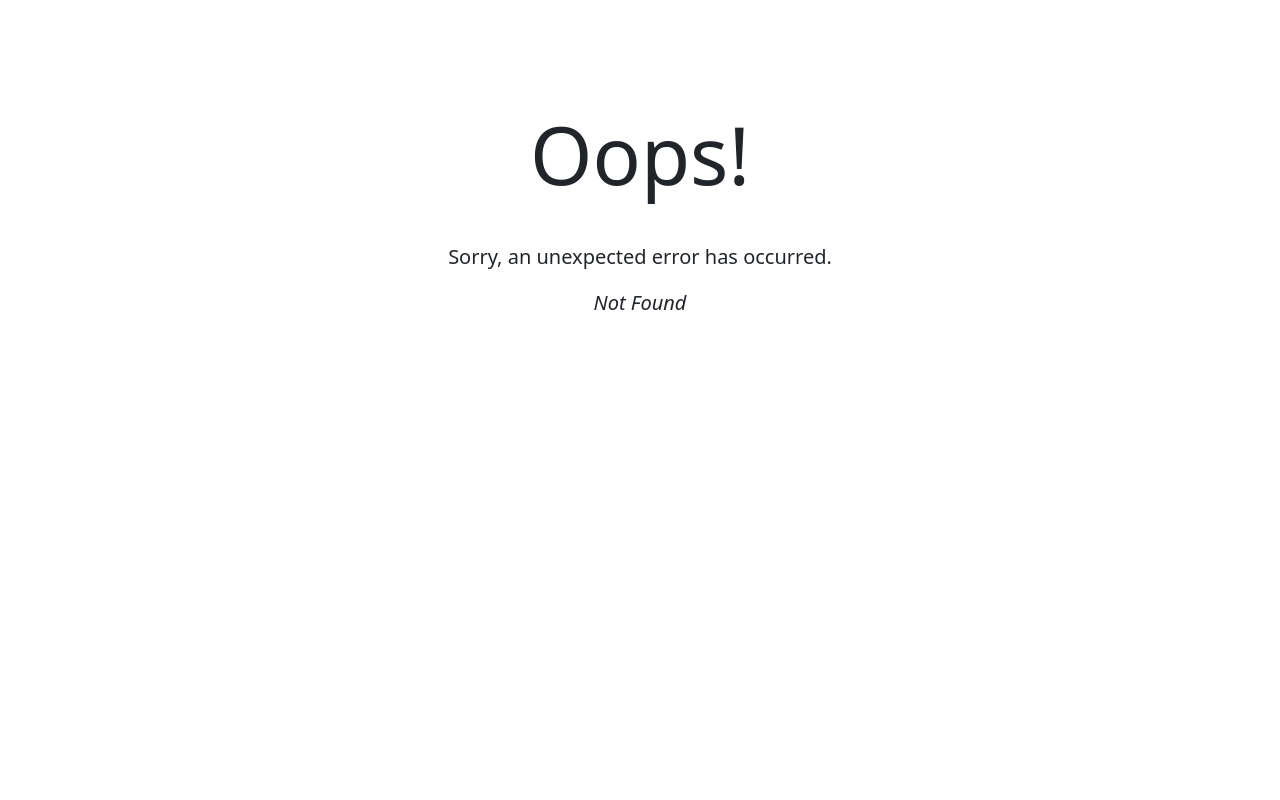
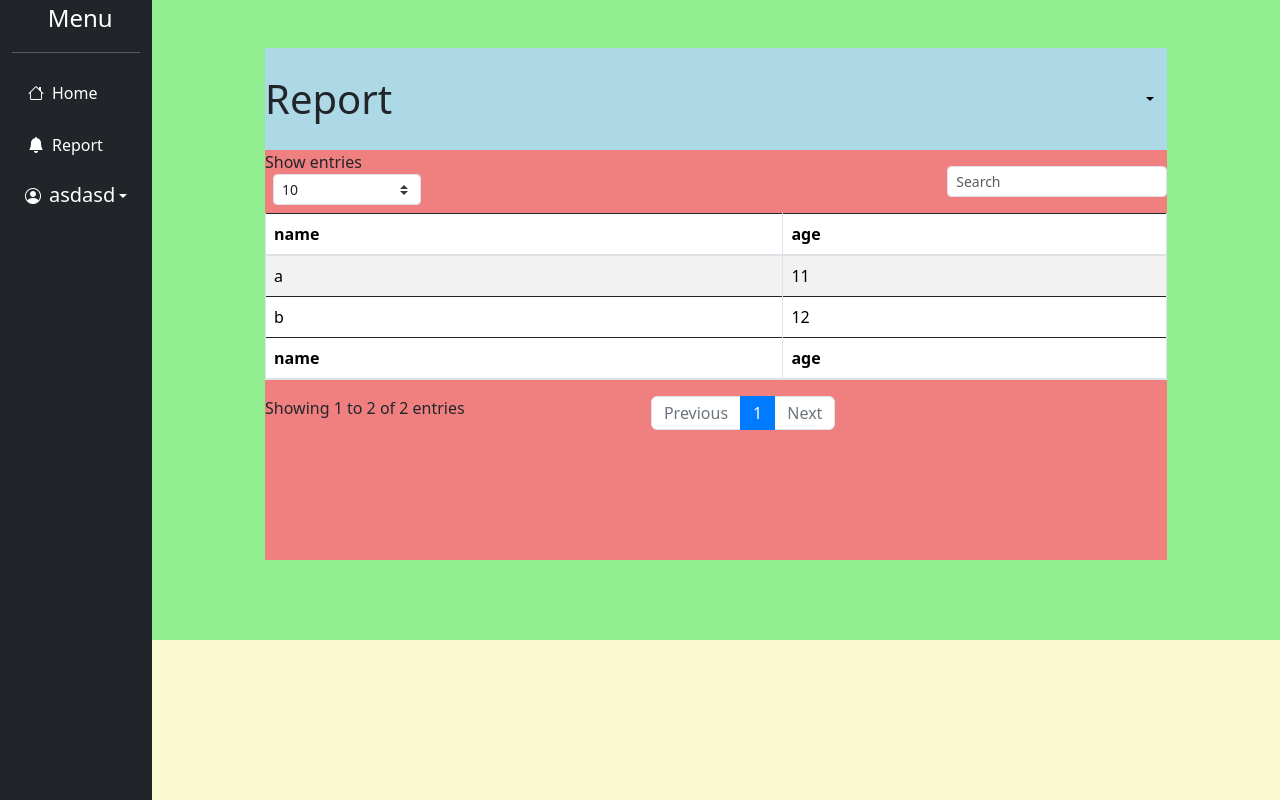
Before and after one commit to sophonwit379/Games-Commu, a React (Vite) app in the folder GameCommu-Client/: page /admin/table in a window 1280 px wide. Before the commit this address had no page. Built offline with nearby package versions, Linux system fonts and the light colour scheme.

Commit message:
AdminPageDraft1

```diff
--- a/GameCommu-Client/index.html
+++ b/GameCommu-Client/index.html
@@ -15,6 +15,7 @@
     />
     <script src="https://code.jquery.com/jquery-3.6.0.min.js"></script>
     <script src="https://maxcdn.bootstrapcdn.com/bootstrap/4.5.2/js/bootstrap.min.js"></script>
+    <link rel="stylesheet" href="https://cdn.jsdelivr.net/npm/bootstrap-icons@1.10.5/font/bootstrap-icons.css">
     <title>Vite + React</title>
   </head>
   <body>
--- a/GameCommu-Client/package.json
+++ b/GameCommu-Client/package.json
@@ -15,10 +15,12 @@
     "@reduxjs/toolkit": "^1.9.5",
     "axios": "^1.5.0",
     "bootstrap": "^5.3.1",
+    "bootstrap-icons": "^1.10.5",
     "formik": "^2.4.3",
     "json-server": "^0.17.3",
     "localforage": "^1.10.0",
     "match-sorter": "^6.3.1",
+    "mdbreact": "^5.2.0",
     "react": "^18.2.0",
     "react-bootstrap": "^2.8.0",
     "react-dom": "^18.2.0",
--- /dev/null
+++ b/GameCommu-Client/src/pages/AdminPage/AdminPage.css
@@ -0,0 +1,53 @@
+.AdminPageAll-con {
+  background: lightgoldenrodyellow;
+  display: flex;
+  flex-direction: row;
+  width: 100%;
+}
+.AdminPageSide-con {
+  background: lightblue;
+}
+.AdminPageHead-con {
+  background: lightblue;
+  display: flex;
+  flex-direction: row;
+  justify-content: space-between;
+  margin: auto;
+  align-items: center;
+  height: 20%;
+  width: 100%;
+
+}
+
+.AdminPageMain-con {
+  background: lightcoral;
+  width: 80%;
+  max-height: 80%;
+  overflow: hidden;
+
+  flex-direction: column;
+}
+.customTable{
+  width: 100%;
+}
+
+.AdminPageContent-con {
+  background: lightgreen;
+  width: 100%;
+  max-height: 80%;
+  display: flex;
+  justify-content: center;
+}
+.listStyle {
+  list-style: none;
+  background: lightpink;
+}
+.PageHeadButton-con .btn.dropdown-toggle::after {
+  border-color: black transparent transparent transparent;
+}
+.AdminPageContent {
+  flex-grow: 1;
+  display: flex;
+  justify-content: center;
+  width: 80%;
+}
--- /dev/null
+++ b/GameCommu-Client/src/pages/AdminPage/AdminPage.jsx
@@ -0,0 +1,23 @@
+import React from "react";
+import "./AdminPage.css";
+import SideBarMenu from "./SideBarMenu";
+import TablePages from "./TablePages";
+import HomePage from "../HomePage/HomePage";
+import { Routes, Route } from "react-router-dom";
+
+function AdminPage() {
+  return (
+    <div className="AdminPageAll-con">
+      <div className="AdminPageSide-con">
+        <SideBarMenu />
+      </div>
+      <div className="AdminPageContent">
+        <Routes>
+          <Route path="/table" element={<TablePages />} />
+        </Routes>
+      </div>
+    </div>
+  );
+}
+
+export default AdminPage;
--- /dev/null
+++ b/GameCommu-Client/src/pages/AdminPage/SideBarMenu.css
@@ -0,0 +1,3 @@
+#parentM li a:hover{
+    background: lightblue;
+}
--- /dev/null
+++ b/GameCommu-Client/src/pages/AdminPage/SideBarMenu.jsx
@@ -0,0 +1,75 @@
+import React from "react";
+import "bootstrap/js/dist/collapse";
+import "bootstrap/js/dist/dropdown";
+import "./SideBarMenu.css";
+import "bootstrap/dist/js/bootstrap.bundle.min.js";
+import { Link } from "react-router-dom";
+
+function SideBarMenu() {
+  return (
+    <div className="container-fluid">
+      <div className="row">
+        <div className="col-auto col-sm bg-dark d-flex flex-column min-vh-100 vw-30">
+          <a
+            className="text-decoration-none ms-2 d-flex align-item-center text-white d-none d-sm-inline text-center"
+            role="button" style={{ pointerEvents: 'none' }}
+          >
+            <span className="fs-4 ">
+              Menu
+            </span>
+          </a>
+          <hr className="text-white d-none d-sm-block"></hr>
+          <ul className="nav nav-pills flex-column mt-2 mt-sm-0" id="parentM">
+            <li className="nav-item my-1 py-2 py-sm-0">
+              <button
+                href="#"
+                className="text-decoration-none nav-link text-white text-center text-sm-start"
+                aria-current="page"
+              >
+                <i className="bi bi-house"></i>
+                <span className="ms-2 d-none d-sm-inline">
+                  <Link to="/admin" className="text-white text-decoration-none">Home</Link>
+                </span>
+              </button>
+            </li>
+            <li className="nav-item my-1 py-2 py-sm-0">
+              <button
+                href="#"
+                className="nav-link text-white my-1 text-center text-sm-start"
+                aria-current="page"
+              >
+                <i className="bi bi-bell-fill"></i>
+                <span className="ms-2 d-none d-sm-inline">
+                  <Link to="table" className="text-white text-decoration-none">
+                    Report
+                  </Link>
+                </span>
+              </button>
+            </li>
+          </ul>
+
+          <div className="dropdown open">
+            <a
+              className="btn bordor-none dropdown-toggle text-white text-center text-sm-start"
+              type="button"
+              id="triggerId"
+              data-bs-toggle="dropdown"
+              aria-haspopup="true"
+              aria-expanded="false"
+            >
+              <i className="bi bi-person-circle f5-4"></i>
+              <span className="fs-5 ms-2 d-none d-sm-inline">asdasd</span>
+            </a>
+            <div className="dropdown-menu" aria-labelledby="triggerId">
+              <button className="dropdown-item" href="/admin">
+                Log out
+              </button>
+            </div>
+          </div>
+        </div>
+      </div>
+    </div>
+  );
+}
+
+export default SideBarMenu;
--- /dev/null
+++ b/GameCommu-Client/src/pages/AdminPage/TablePages.jsx
@@ -0,0 +1,72 @@
+import React from "react";
+import "./AdminPage.css";
+import { MDBDataTable } from "mdbreact";
+
+const item = {
+  columns: [
+    {
+      label: "name",
+      field: "name",
+      width: 150,
+    },
+    {
+      label: "age",
+      field: "age",
+      width: 150,
+    },
+  ],
+  rows: [
+    {
+      name: "a",
+      age: 11,
+    },
+    {
+      name: "b",
+      age: 12,
+    },
+  ],
+};
+export function TablePages() {
+  const MapTable = () => {
+    return item.map((item, id) => {
+      return (
+        <tr>
+          <td >{id}</td>
+          <td>{item.name}</td>
+          <td>{item.age}</td>
+        </tr>
+      );
+    });
+  };
+
+  return (
+    <div className="AdminPageContent-con">
+      <div className="AdminPageMain-con m-5">
+        <div className="AdminPageHead-con">
+          <span className="fs-1">Report</span>
+          <div className="PageHeadButton-con ">
+          <button
+              className="btn bordor-none dropdown-toggle text-white text-center text-sm-start border-top-color "
+              type="button"
+              id="triggerId"
+              data-bs-toggle="dropdown"
+              aria-haspopup="true"
+              aria-expanded="false"
+            >
+            </button>
+            <div className=" dropdown-menu " aria-labelledby="triggerId">
+              <a >
+                Remove
+              </a>
+            </div>
+          </div>
+        </div>
+        <div>
+          <MDBDataTable striped bordered  responsive  data={item} className="customTable"/>
+        </div>
+      </div>
+    </div>
+  );
+}
+
+export default TablePages;
```
Also changed, not shown: GameCommu-Client/src/pages/router.jsx (+13 -1 lines).
